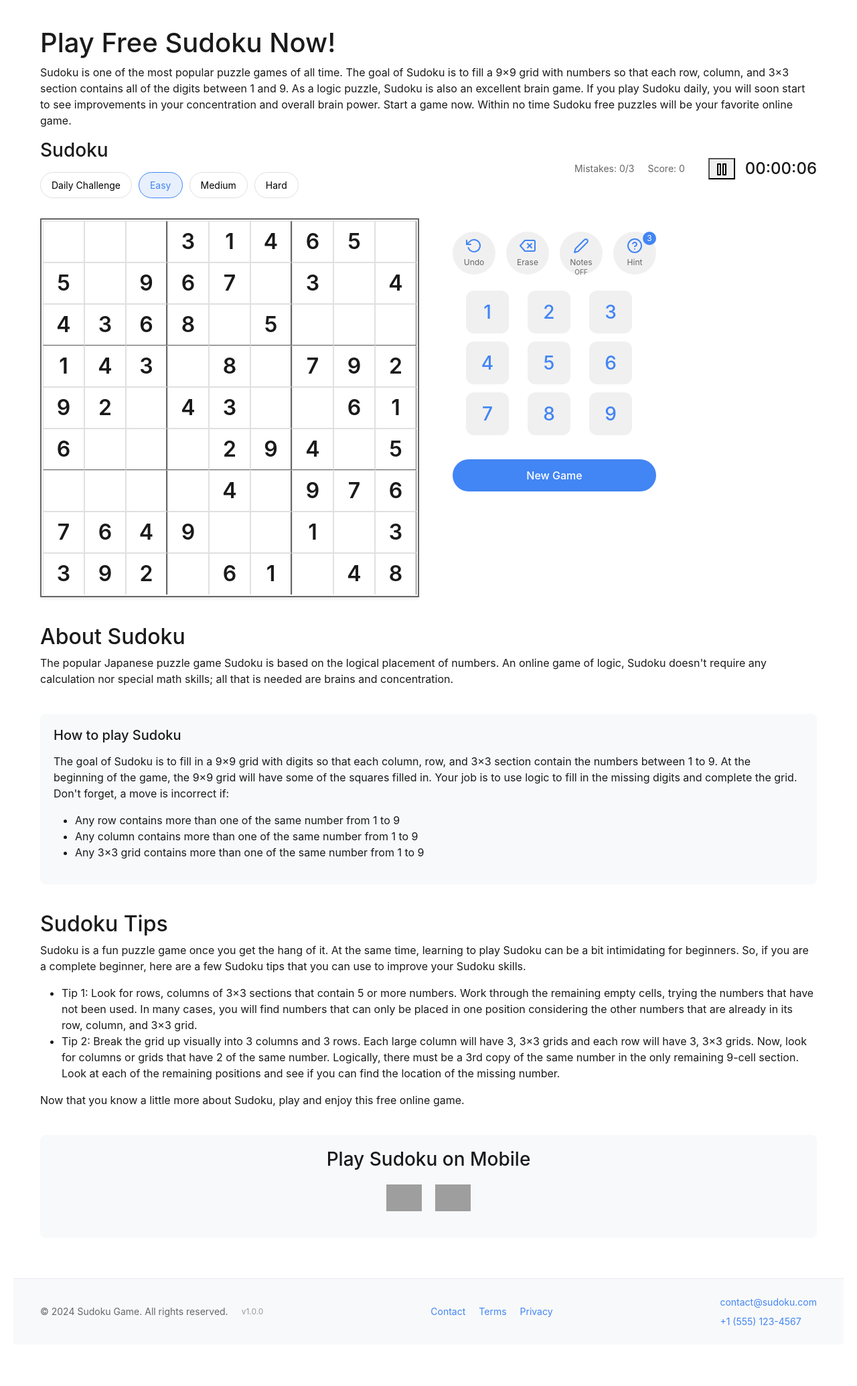
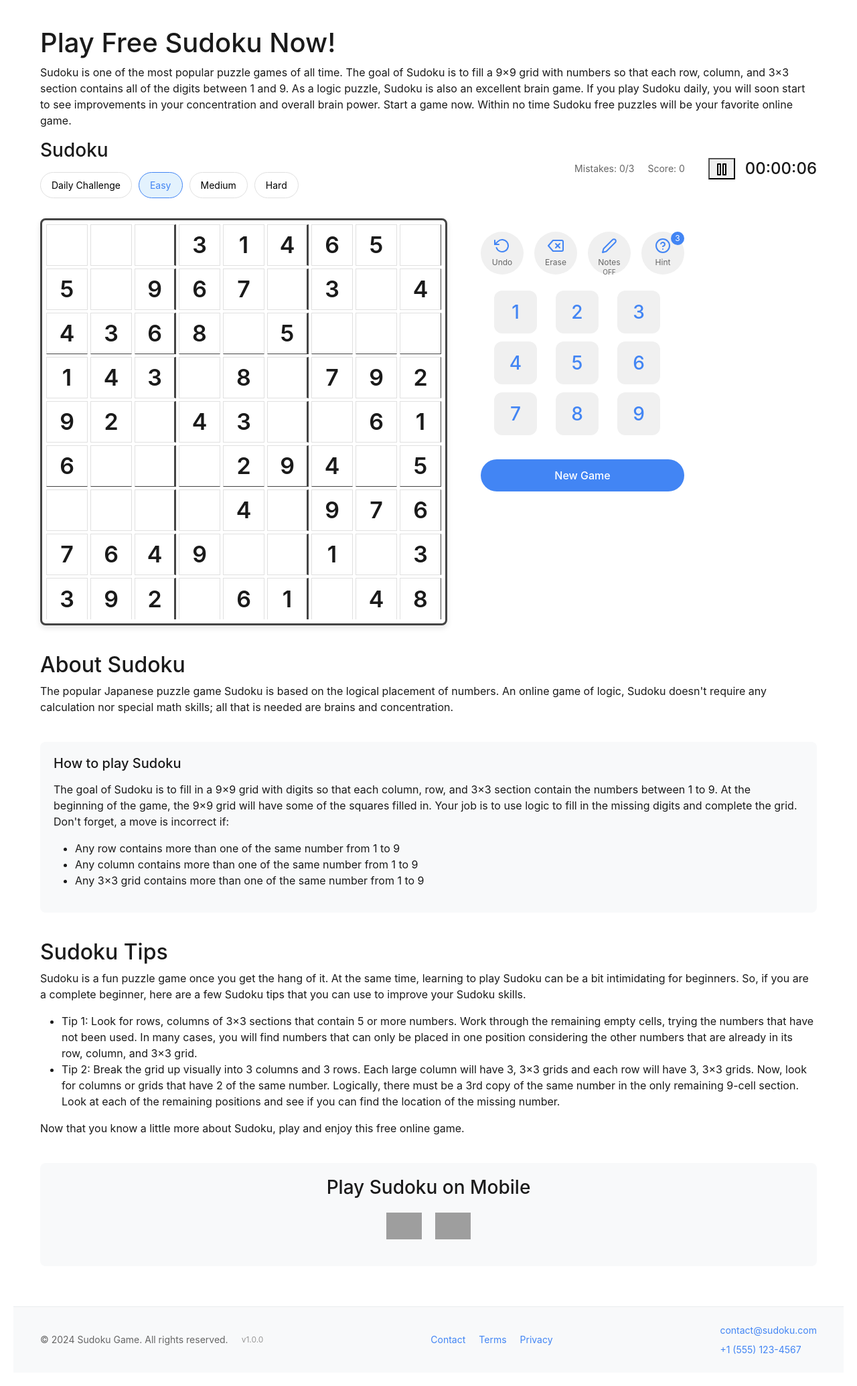
Before and after one commit to mani-django09/sudoku-game, a Flask app: page / in a window 1280 px wide. Shown: the whole page at 67% size. Before the commit the page ends 1980 px from the top, so only its background shows below. Run offline with Flask 3, Linux system fonts and the light colour scheme; some libraries are stand-ins or nearby versions; grey boxes are pictures that could not be loaded.

Commit message:
Agent query: Is the Sudoku board now showing increased spacing between 3x3 boxes, enhanced cell highlighting, improved number visibility, and hover effects?

```diff
--- a/static/css/style.css
+++ b/static/css/style.css
@@ -2,15 +2,17 @@
     --cell-size: 62px;
     --primary-color: #1a1a1a;
     --border-color: #e0e0e0;
-    --border-dark: #666666;
-    --highlight-color: #f6f6f6;
-    --selected-color: #e8f0fe;
-    --related-color: #f3f6fe;
-    --invalid-color: #ffe6e6;
-    --valid-color: #e6ffe6;
-    --grid-border: 2.5px solid var(--border-dark);
+    --border-dark: #444444;
+    --highlight-color: #f8f9fa;
+    --selected-color: #e3f2fd;
+    --related-color: #f5f9ff;
+    --invalid-color: #ffebee;
+    --valid-color: #e8f5e9;
+    --hover-color: #fafbfc;
+    --grid-border: 3px solid var(--border-dark);
     --cell-border: 1px solid var(--border-color);
-    --cell-padding: 2px;
+    --cell-padding: 4px;
+    --box-spacing: 6px;
 }
 
 body {
@@ -85,9 +87,10 @@ body {
     border: var(--grid-border);
     background-color: white;
     position: relative;
-    gap: 0;
-    padding: var(--cell-padding);
-    box-shadow: 0 2px 4px rgba(0,0,0,0.1);
+    gap: var(--cell-padding);
+    padding: var(--box-spacing);
+    box-shadow: 0 4px 8px rgba(0,0,0,0.1);
+    border-radius: 8px;
 }
 
 .cell {
@@ -97,14 +100,26 @@ body {
     display: flex;
     align-items: center;
     justify-content: center;
-    font-size: 32px;
-    font-weight: 500;
+    font-size: 34px;
+    font-weight: 600;
     cursor: pointer;
     user-select: none;
-    transition: background-color 0.2s;
+    transition: all 0.2s ease-in-out;
     position: relative;
     margin: 0;
     padding: 0;
+    font-family: -apple-system, BlinkMacSystemFont, 'Segoe UI', Roboto, Arial, sans-serif;
+    color: var(--primary-color);
+}
+
+.cell:hover:not(.initial) {
+    background-color: var(--hover-color);
+    transform: scale(1.02);
+}
+
+.cell.initial {
+    color: var(--primary-color);
+    font-weight: 700;
 }
 
 /* Thicker borders for 3x3 boxes */
```
